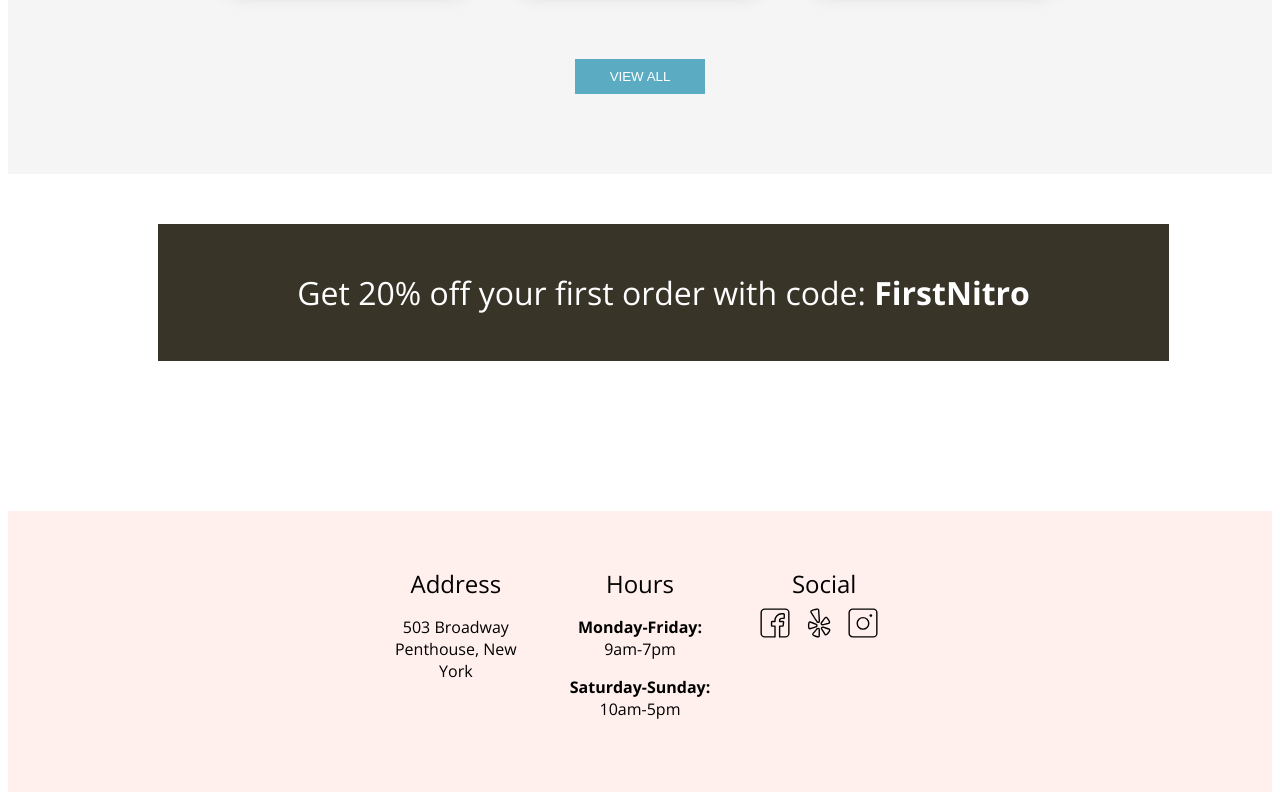
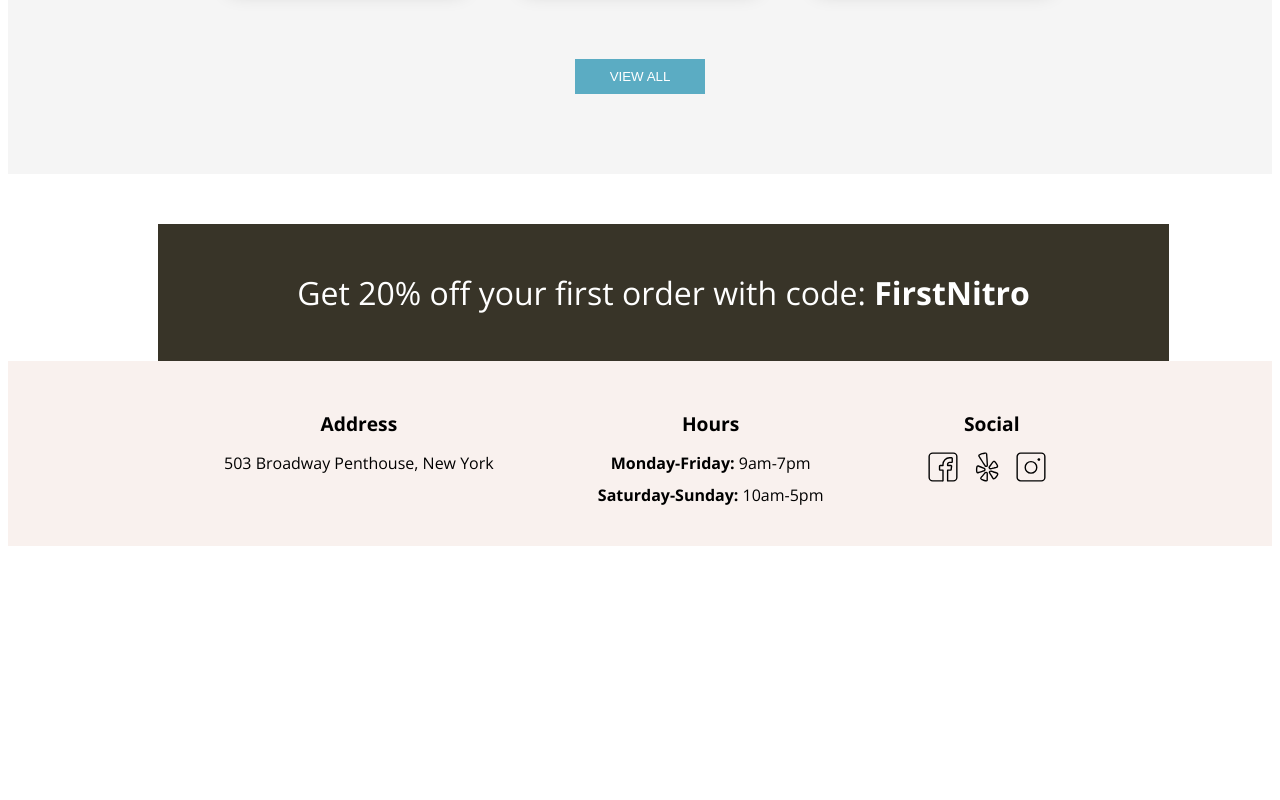
Before and after one commit to samritbasnet/samrit-basnet-coffeeshop, a plain HTML site: page index.html in a window 1280 px wide. Shown: the part 1630-2430 px from the top of the page. After the commit the page ends 2184 px from the top, so only its background shows below. Drawn offline with nearby package versions, Linux system fonts and the light colour scheme.

Commit message:
stretched the size

```diff
--- a/css/landing.css
+++ b/css/landing.css
@@ -190,28 +190,25 @@
 }
 
 .footer {
-  margin-top: 150px;
-  padding: 2rem;
-  background-color: #fff0ed;
+  background-color: #f9f1ee;
+  padding: 20px;
   text-align: center;
 }
 
 .footer__section {
   display: inline-block;
-  margin-bottom: 1.5rem;
+  margin: 0 40px;
+  padding: 10px;
   vertical-align: top;
-  width: 15%;
-  padding: 0 1rem;
 }
 
 .footer__title {
-  font-size: 1.5rem;
-  margin-bottom: 0.5rem;
-  font-weight: 300;
+  font-size: 1.2em;
+  margin-bottom: 15px;
 }
 
 .footer__text {
-  font-size: 1rem;
+  margin: 10px 0;
 }
 
 .footer__text--bold {
```
